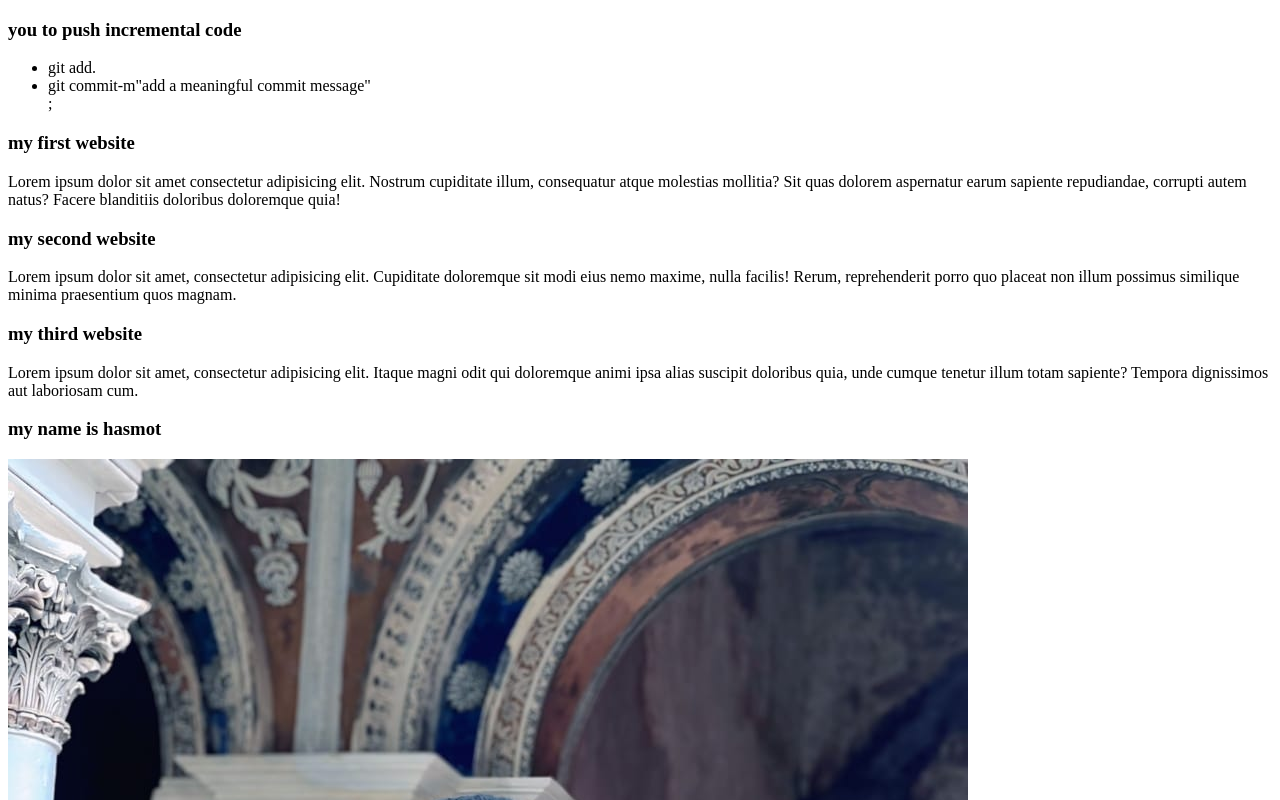
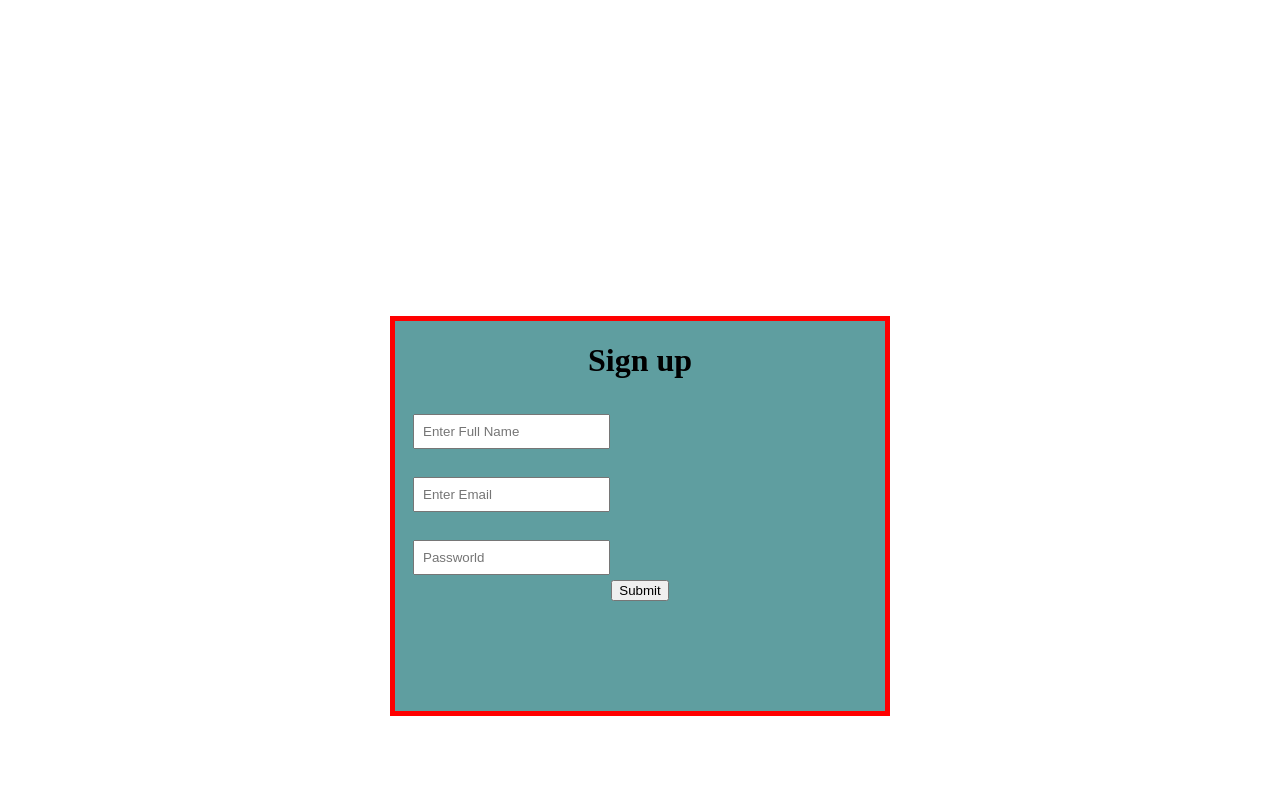
Before and after one commit to khanmdhasmot/my-shelly-coop-repo, a plain HTML site: page index.html in a window 1280 px wide. Shown: the top 800 px of the page. Drawn offline with Linux system fonts and the light colour scheme.

Commit message:
my name hasmot

```diff
--- a/index.html
+++ b/index.html
@@ -1,43 +1,22 @@
 <!DOCTYPE html>
 <html lang="en">
 <head>
-    <meta charset="UTF-8">
-    <meta name="viewport" content="width=device-width, initial-scale=1.0">
-    <title>sheldon coooooper</title>
-    <link rel="stylesheet" href="styles/blog.css>
+    <link rel="stylesheet" href="styles/blog.css">
+    <title>hasmot bhuiyan</title>
 </head>
-<body>
+<div class="one">
+    <div class="content">
+        <h1>Sign up</h1>
+        <form class="two">
+            <input type="text" placeholder="Enter Full Name"><br>
+            <input type="email" placeholder="Enter Email "><br>
+            <input type="password" placeholder="Passworld">
+            <div class="three">
+                <Button>Submit</Button>
+            </div>
 
-    <div>
-        <h3>you to push incremental code</h3>
-        <ul>
-            <li>git add.</li>
-            <li>git commit-m"add a meaningful commit message"</li>;
-        </ul>
-        <div>
-          <h3>my first website</h3>
-          <p>Lorem ipsum dolor sit amet consectetur adipisicing elit. Nostrum cupiditate illum, consequatur atque molestias mollitia? Sit quas dolorem aspernatur earum sapiente repudiandae, corrupti autem natus? Facere blanditiis doloribus doloremque quia!</p>
-        </div>
-        <div>
-            <h3>my second website</h3>
-            <p>Lorem ipsum dolor sit amet, consectetur adipisicing elit. Cupiditate doloremque sit modi eius nemo maxime, nulla facilis! Rerum, reprehenderit porro quo placeat non illum possimus similique minima praesentium quos magnam.</p>
-        </div>
-        <div>
-            <h3>my third website</h3>
-            <p>Lorem ipsum dolor sit amet, consectetur adipisicing elit. Itaque magni odit qui doloremque animi ipsa alias suscipit doloribus quia, unde cumque tenetur illum totam sapiente? Tempora dignissimos aut laboriosam cum.</p>
-        </div>
+        </form>
+
     </div>
-    <div>
-        <h3> my name is hasmot</h3>
-        <img src="images/WhatsApp Image 2025-04-19 at 3.38.04 PM.jpeg" alt="">
-    </div>
-    <div>
-        <h3>you to push incremental code</h3>
-        <ul>
-            <li>git add.</li>
-            <li>git commit -m"add a meaningful commit message"<li>
-                <li>git push</li>
-        </ul>
-    </div>
-</body>
+</div>
 </html>
--- a/styles/blog.css
+++ b/styles/blog.css
@@ -1,5 +1,20 @@
-div{
-    background-color: azure;
-    padding:10PX;
-    margin-bottom: 30px;
+*{
+    box-sizing: border-box;
 }
+.one{
+    width: 500px;height: 400px;
+    margin: 25% auto;
+    background-color: cadetblue;
+    border: 5px solid red;
+}
+
+.content{
+    text-align: center;margin-top: 8px;
+}
+.two , input{
+    align-items: center;
+    display: block;
+    margin: 5px;
+    padding: 8px;
+    justify-content: center;
+}
```
